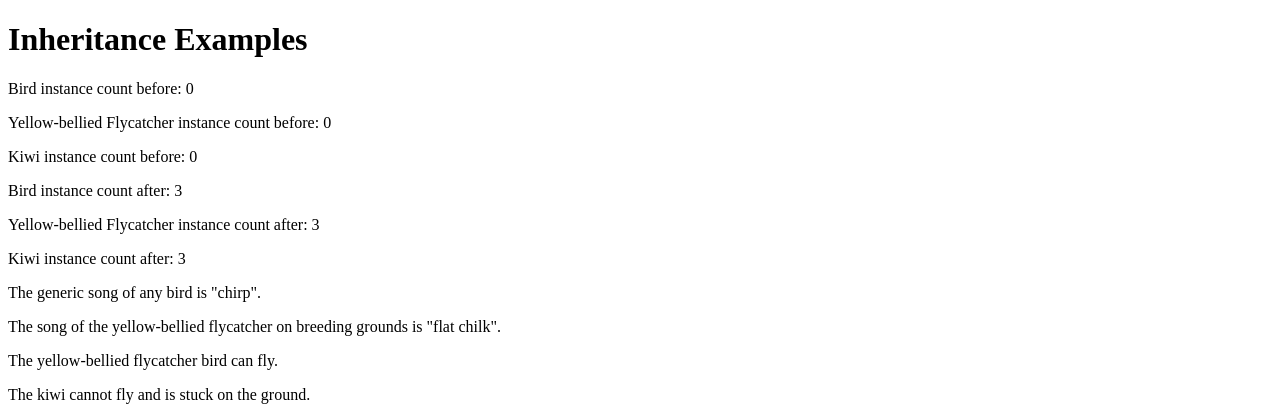
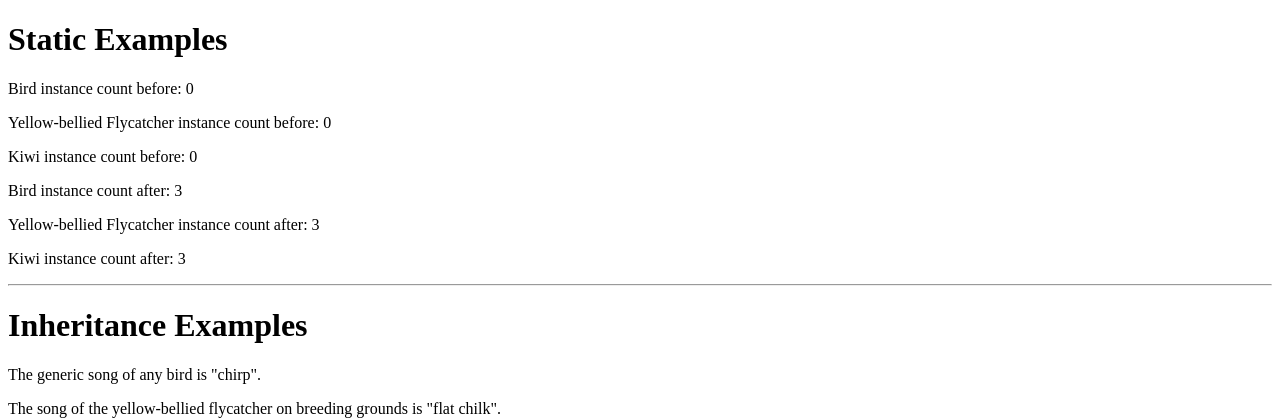
Before and after one commit to higherordinal/web250-oop, a PHP site: page / in a window 1280 px wide. Shown: the top 420 px of the page. Run offline with PHP 8.4, Linux system fonts and the light colour scheme.

Commit message:
Modified index.php for better html display

```diff
--- a/asgn03-static/index.php
+++ b/asgn03-static/index.php
@@ -6,11 +6,11 @@
         <title>asgn03 Static Methods and Properties</title>
     </head>
     <body>
-    <h1>Inheritance Examples</h1>
 
     <?php
         include 'Bird.php';
 
+        echo "<h1>Static Examples</h1>";
         // Display instance counts before using create() method
         echo '<p>Bird instance count before: ' . Bird::$instanceCount . '</p>';
         echo '<p>Yellow-bellied Flycatcher instance count before: ' . YellowBelliedFlyCatcher::$instanceCount . '</p>';
@@ -26,6 +26,8 @@
         echo '<p>Yellow-bellied Flycatcher instance count after: ' . YellowBelliedFlyCatcher::$instanceCount . '</p>';
         echo '<p>Kiwi instance count after: ' . Kiwi::$instanceCount . '</p>';
 
+        echo "<hr>";
+        echo "<h1>Inheritance Examples</h1>";
         // Display the generic bird song using static method from Bird class
         echo '<p>The generic song of any bird is "' . Bird::getSong() . '".</p>';
 
```
